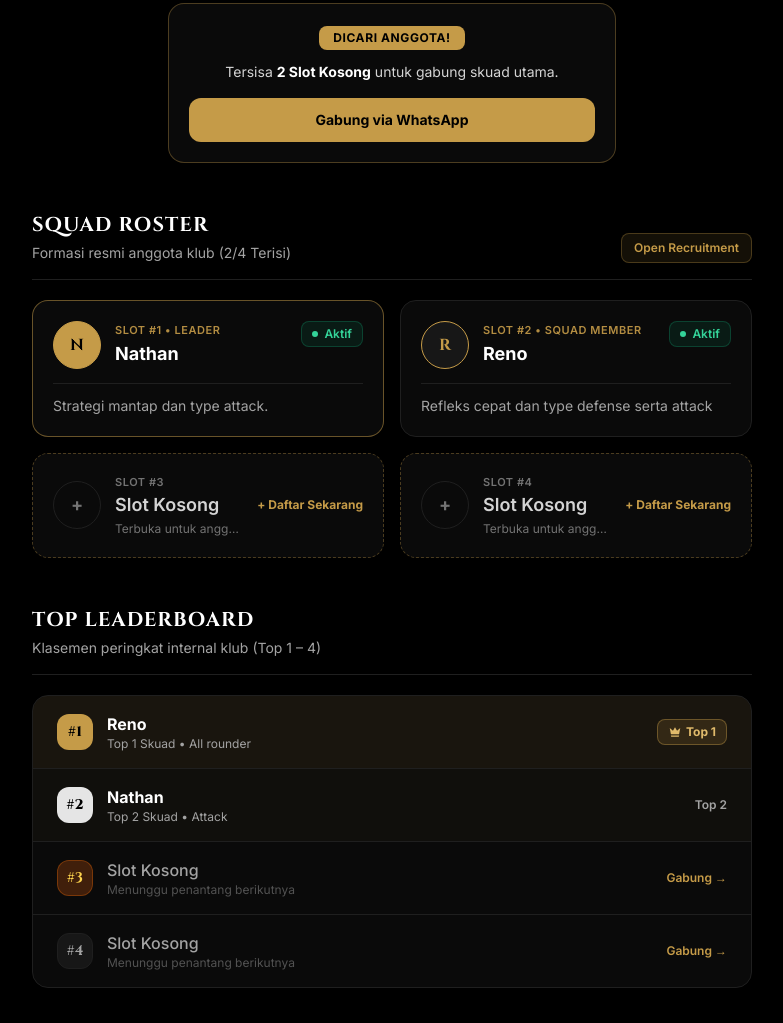
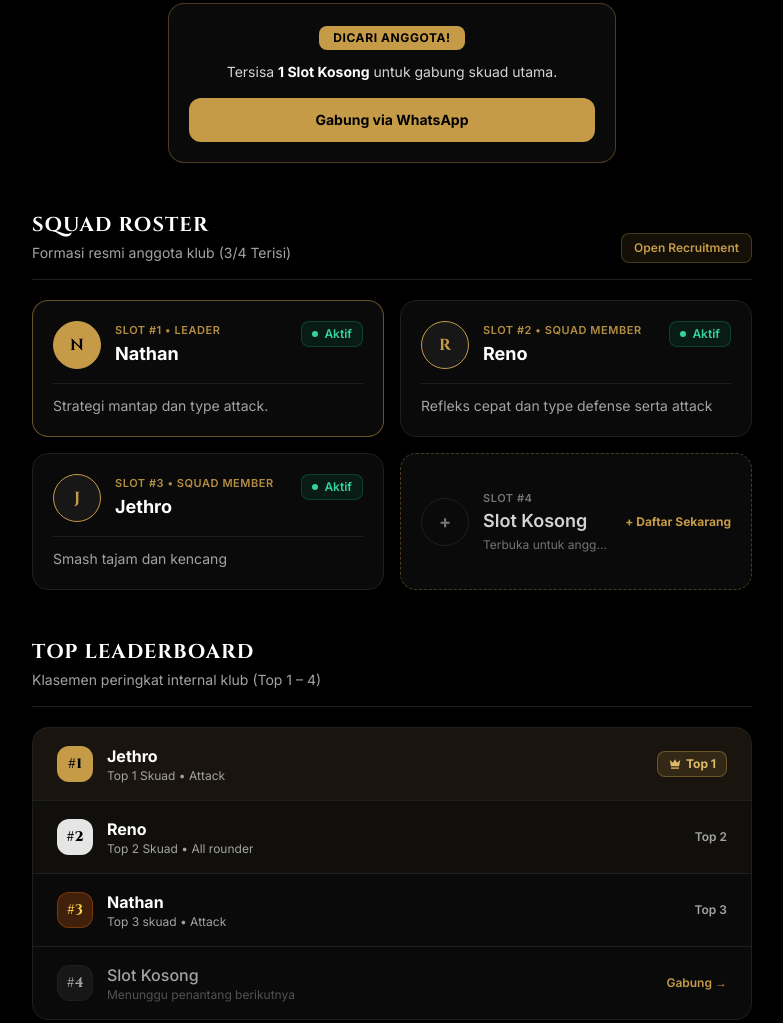
Before and after one commit to renonarend/Rep-of-solara, a plain HTML site: page index.html in a window 1280 px wide. Shown: the part 516-1539 px from the top of the page, without its empty margins (248-1031 px from the left). Drawn offline with nearby package versions, Linux system fonts and the light colour scheme.

Commit message:
Update index.html

```diff
--- a/index.html
+++ b/index.html
@@ -217,7 +217,12 @@
                     desc: "Refleks cepat dan type defense serta attack",
                     avatar: ""
                 },
-                null, // Slot 3 (Kosong) -> Ganti null dengan { name: "...", role: "...", desc: "...", avatar: "" }
+                {
+                    name: "Jethro",
+                    role: "",
+                    desc: "Smash tajam dan kencang",
+                    avatar: ""
+                }, // Slot 3 (Kosong) -> Ganti null dengan { name: "...", role: "...", desc: "...", avatar: "" }
                 null  // Slot 4 (Kosong) -> Ganti null dengan { name: "...", role: "...", desc: "...", avatar: "" }
             ];
 
@@ -229,18 +234,18 @@
             const leaderboardData = [
                 {
                     rank: 1,
-                    name: "Reno",
-                    note: "Top 1 Skuad • All rounder"
+                    name: "Jethro",
+                    note: "Top 1 Skuad • Attack"
                 },
                 {
                     rank: 2,
-                    name: "Nathan",
-                    note: "Top 2 Skuad • Attack"
+                    name: "Reno",
+                    note: "Top 2 Skuad • All rounder"
                 },
                 {
                     rank: 3,
-                    name: "Slot Kosong",
-                    note: "Menunggu penantang berikutnya"
+                    name: "Nathan",
+                    note: "Top 3 skuad • Attack"
                 },
                 {
                     rank: 4,
```
